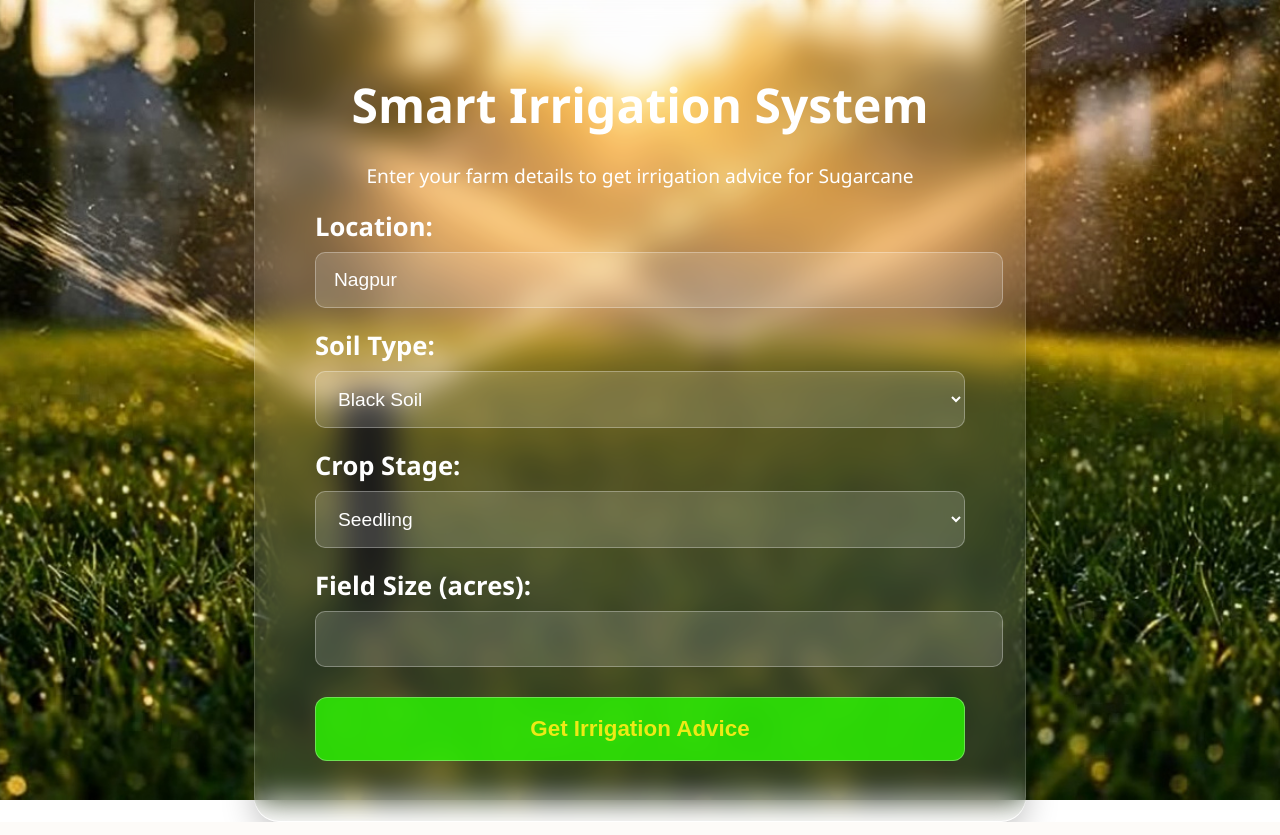
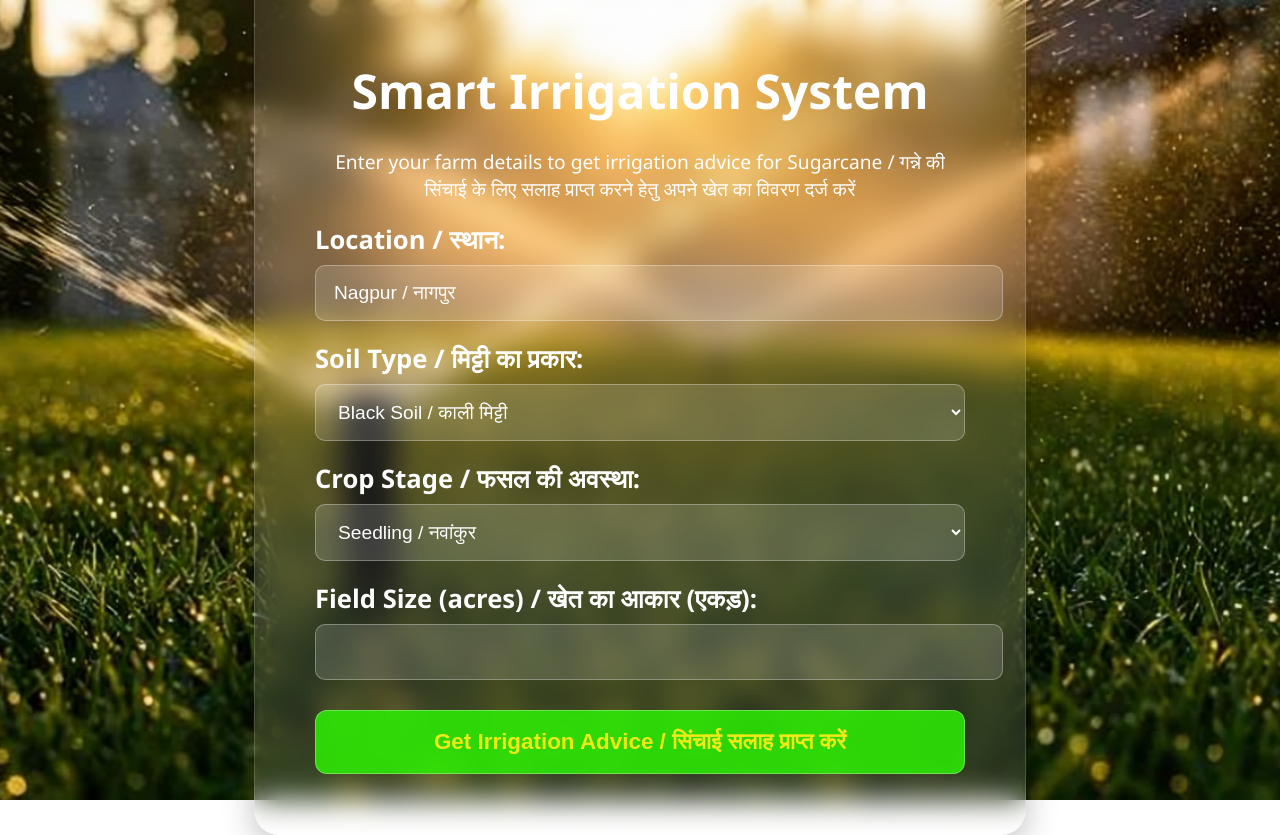
Before and after one commit to ManthanMadankar/smart-irrigation, a Flask app: page / in a window 1280 px wide. Run offline with Flask 3, Linux system fonts and the light colour scheme; parts of the project's set-up code (start-up, migrations or seed data) failed here and were passed over.

Commit message:
Update index.html

```diff
--- a/CEP/templates/index.html
+++ b/CEP/templates/index.html
@@ -19,35 +19,36 @@
 <body>
     <div class="container">
         <h1>Smart Irrigation System</h1>
-        <p>Enter your farm details to get irrigation advice for Sugarcane</p>
+        <p>Enter your farm details to get irrigation advice for Sugarcane /
+           गन्ने की सिंचाई के लिए सलाह प्राप्त करने हेतु अपने खेत का विवरण दर्ज करें</p>
 
         <form action="/predict" method="POST">
             <!-- Location -->
-            <label for="location" class="farm-label">Location:</label>
-            <input type="text" id="location" name="location" value="Nagpur" required>
+            <label for="location" class="farm-label">Location / स्थान:</label>
+            <input type="text" id="location" name="location" value="Nagpur / नागपुर" required>
 
             <!-- Soil Type -->
-            <label for="soil_type" class="farm-label">Soil Type:</label>
+            <label for="soil_type" class="farm-label">Soil Type / मिट्टी का प्रकार:</label>
             <select id="soil_type" name="soil_type">
-                <option value="1">Black Soil</option>
-                <option value="2">Clay Soil</option>
-                <option value="3">Sandy Soil</option>
+                <option value="1">Black Soil / काली मिट्टी</option>
+                <option value="2">Clay Soil / चिकनी मिट्टी</option>
+                <option value="3">Sandy Soil / रेतीली मिट्टी</option>
             </select>
 
             <!-- Crop Stage -->
-            <label for="crop_stage" class="farm-label">Crop Stage:</label>
+            <label for="crop_stage" class="farm-label">Crop Stage / फसल की अवस्था:</label>
             <select id="crop_stage" name="crop_stage">
-                <option value="1">Seedling</option>
-                <option value="2">Middle</option>
-                <option value="3">Mature</option>
+                <option value="1">Seedling / नवांकुर</option>
+                <option value="2">Middle / मध्य</option>
+                <option value="3">Mature / परिपक्व</option>
             </select>
 
             <!-- Field Size -->
-            <label for="field_size" class="farm-label">Field Size (acres):</label>
+            <label for="field_size" class="farm-label">Field Size (acres) / खेत का आकार (एकड़):</label>
             <input type="number" id="field_size" name="field_size" step="0.1">
 
             <!-- Submit Button -->
-            <input type="submit" value="Get Irrigation Advice">
+            <input type="submit" value="Get Irrigation Advice / सिंचाई सलाह प्राप्त करें">
         </form>
     </div>
 </body>
```
